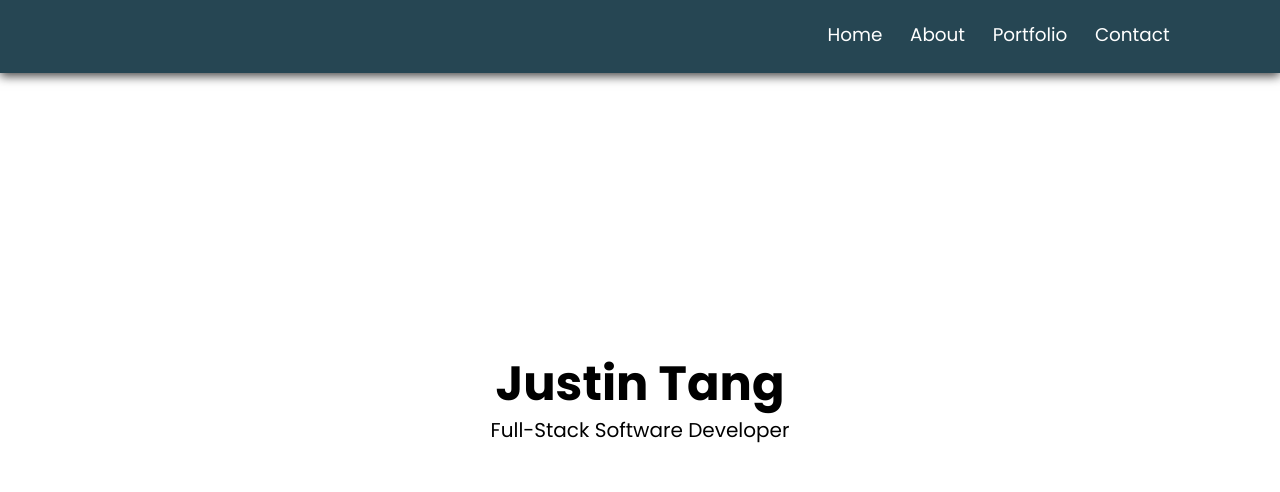
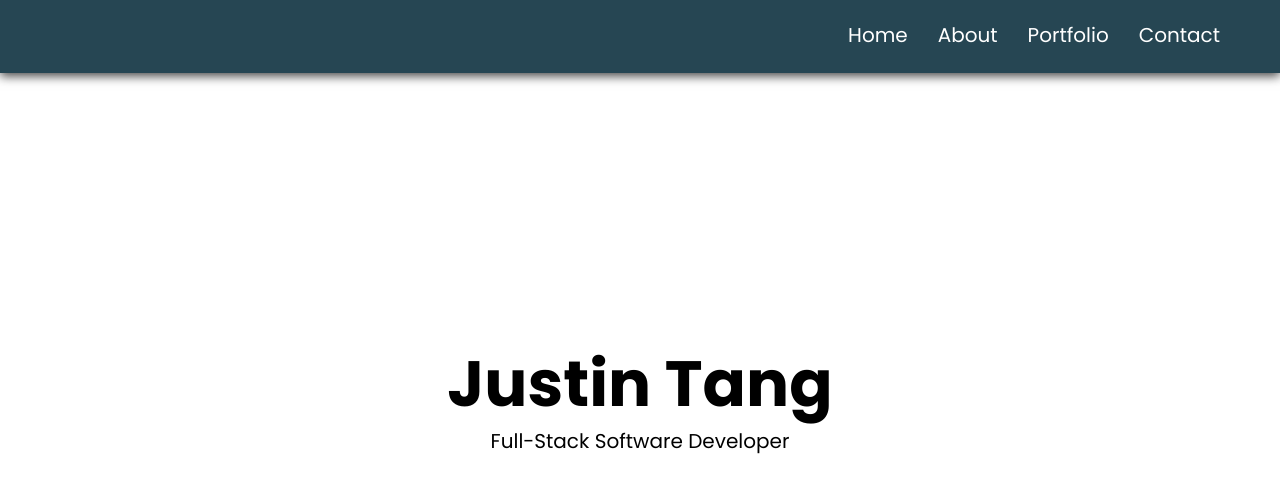
Before and after one commit to justintang510/justintang510.github.io, a React (Create React App) app: page / in a window 1280 px wide. Shown: the part 37-529 px from the top of the page. Built offline with nearby package versions, Linux system fonts and the light colour scheme.

Commit message:
fixed about me with

```diff
--- a/src/components/About.js
+++ b/src/components/About.js
@@ -2,15 +2,15 @@ import React from 'react';
 
 const About = () => {
   return (
-    <>
-      <h1 id="about">About Me</h1>
+    <div id="about">
+      <h1>About Me</h1>
       <p>I am a full-stack software developer specializing in JavaScript, React, CSS and Node.js. I am passionate about building user-friendly applications and designing aesthetic user interfaces.</p>
 
       <p>I've previously worked as a Senior Quality Analyst for the Monetization Support Team at Meta.
       I've always envisioned developing more technical skills at some point during my career; my experience at Meta inspired me to pursue software engineering so that I can solve more complex problems and leave a bigger impact on the industry.</p>
 
       <p>When I'm not programming, I enjoy discovering new music, watching esports and reading about completely random topics on Wikpedia. I also coach a competitive VALORANT team in my free time.</p>
-    </>
+    </div>
   )
 }
 
--- a/src/components/styled/Navbar.styled.js
+++ b/src/components/styled/Navbar.styled.js
@@ -44,12 +44,12 @@ const Logo = styled.h2`
 `;
 
 const NavLinks = styled.ul`
-  font-size: 1.15rem;
+  font-size: 1.25rem;
   display: flex;
   justify-content: space-between;
   align-items: center;
   list-style: none;
-  padding: 0 6em;
+  padding: 0 3em;
 
   @media (max-width: 620px) {
     display: none;
--- a/src/components/styled/global.css.js
+++ b/src/components/styled/global.css.js
@@ -14,6 +14,10 @@ export default createGlobalStyle`
     height: 50vh;
     max-height: 500px;
     margin-top: 25px;
+  }
+
+  #about {
+    width: 65vw;
   }
 
   .project {
@@ -111,6 +115,6 @@ export default createGlobalStyle`
 
   h1 {
     text-align: center;
-    font-size: 3rem;
+    font-size: 4rem;
   }
 `;
```
